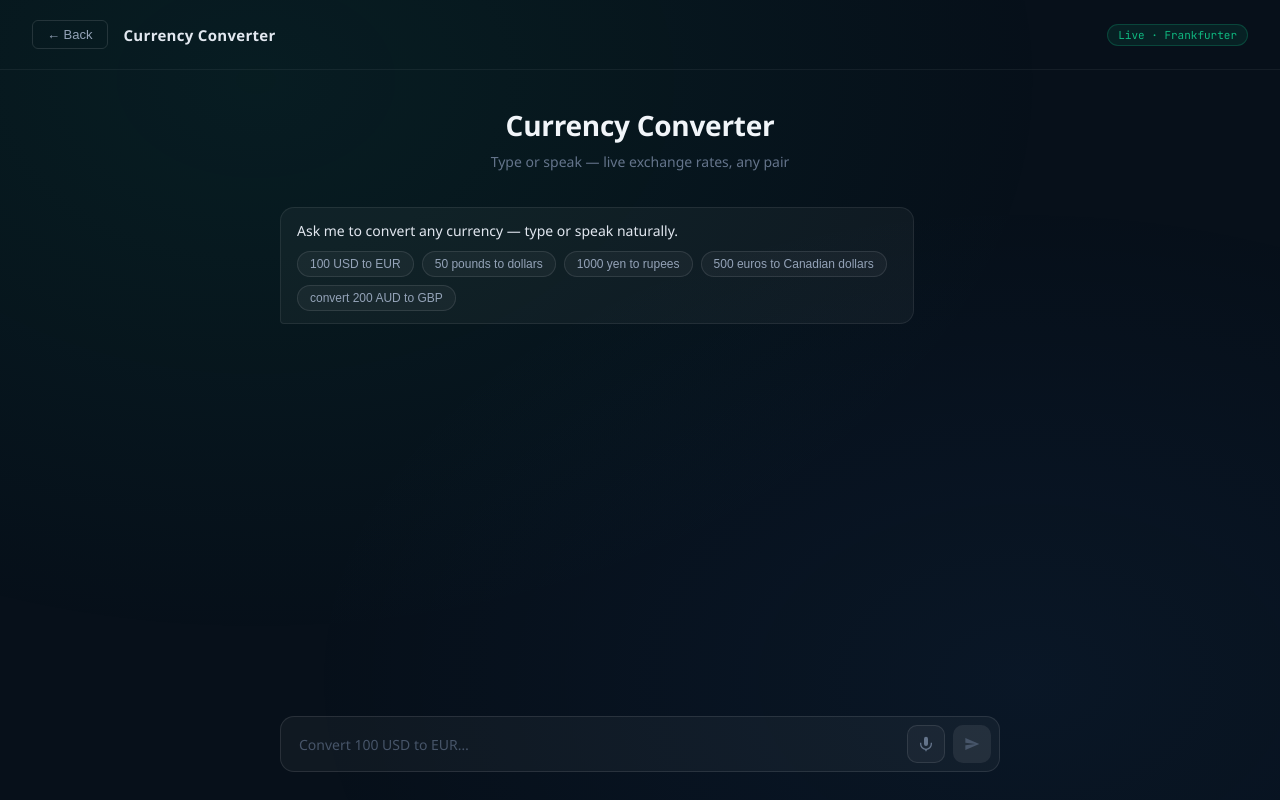
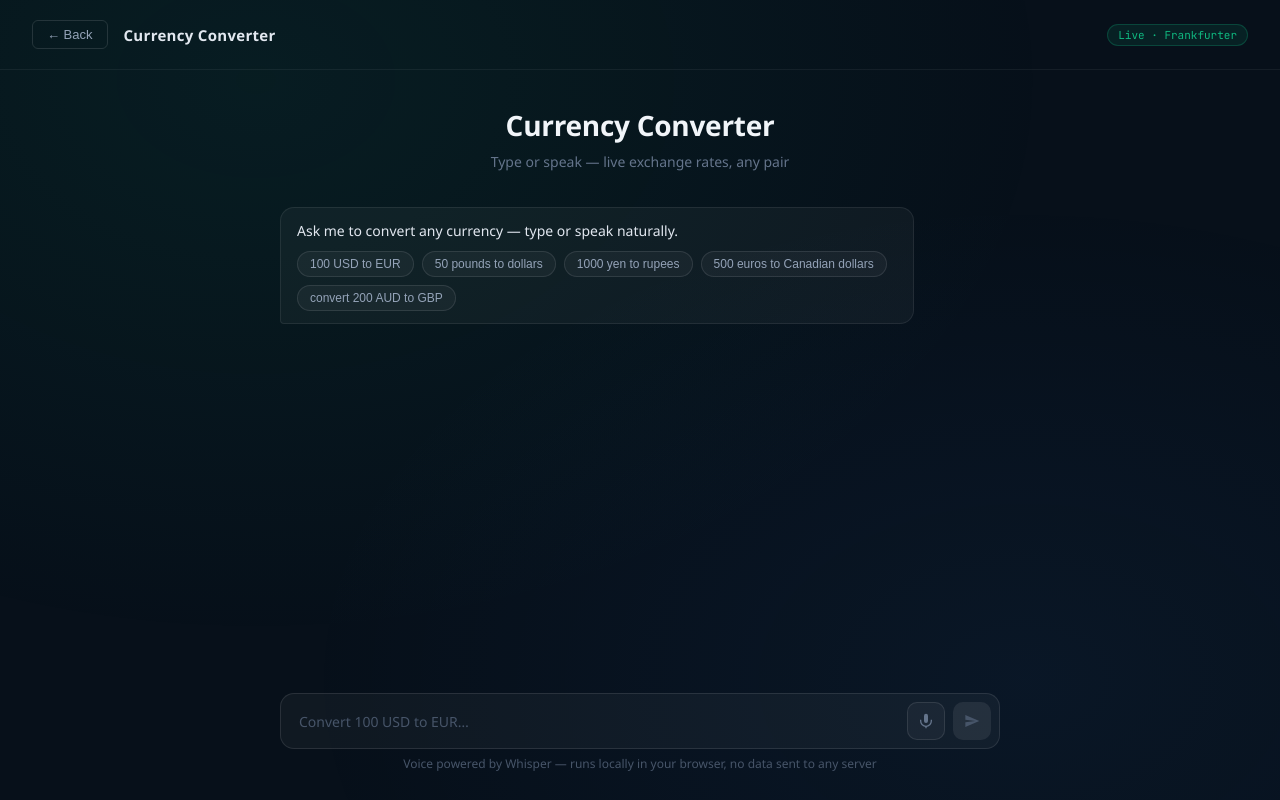
Before and after one commit to adsouza5/portfolio-react, a React (Create React App) app: page /projects/currency in a window 1280 px wide. Built offline with nearby package versions, Linux system fonts and the light colour scheme; a web font is replaced by a local one.

Commit message:
Replace Web Speech API with in-browser Whisper (cross-browser voice)

```diff
--- a/src/components/Currency/CurrencyShowcase.js
+++ b/src/components/Currency/CurrencyShowcase.js
@@ -1,5 +1,6 @@
 import React, { useState, useEffect, useRef, useCallback } from 'react';
 import { useNavigate } from 'react-router-dom';
+import { useWhisper } from './useWhisper';
 import './CurrencyShowcase.css';
 
 // ── Currency name → ISO code map ─────────────────────────────────
@@ -66,25 +67,16 @@ function formatAmount(n, code) {
 
 function parseQuery(text) {
   const s = text.toLowerCase().replace(/[,]/g, '');
-
-  // Build alternation of all known names + 3-letter codes
   const names = Object.keys(CURRENCY_MAP)
-    .sort((a, b) => b.length - a.length) // longest first so "canadian dollar" beats "dollar"
+    .sort((a, b) => b.length - a.length)
     .map(n => n.replace(/[.*+?^${}()|[\]\\]/g, '\\$&'))
     .join('|');
-  const codePattern = '[a-z]{3}';
-  const currencyPattern = `(?:${names}|${codePattern})`;
-
+  const currencyPattern = `(?:${names}|[a-z]{3})`;
   const re = new RegExp(
-    `(\\d+(?:\\.\\d+)?)\\s+(${currencyPattern})\\s+(?:to|in|into)\\s+(${currencyPattern})`
-  );
-  const re2 = new RegExp(
     `(?:convert|change|exchange)?\\s*(\\d+(?:\\.\\d+)?)\\s+(${currencyPattern})\\s+(?:to|in|into)\\s+(${currencyPattern})`
   );
-
-  const m = s.match(re2) || s.match(re);
+  const m = s.match(re);
   if (!m) return null;
-
   const amount = parseFloat(m[1]);
   const from = resolveCurrency(m[2]);
   const to = resolveCurrency(m[3]);
@@ -93,12 +85,11 @@ function parseQuery(text) {
 }
 
 async function fetchConversion(amount, from, to) {
-  const url = `https://api.frankfurter.app/latest?amount=${amount}&from=${from}&to=${to}`;
-  const res = await fetch(url);
-  if (!res.ok) throw new Error(`Rate fetch failed: ${res.status}`);
+  const res = await fetch(`https://api.frankfurter.app/latest?amount=${amount}&from=${from}&to=${to}`);
+  if (!res.ok) throw new Error(`${res.status}`);
   const data = await res.json();
   const result = data.rates[to];
-  if (result === undefined) throw new Error(`Unsupported pair: ${from}/${to}`);
+  if (result === undefined) throw new Error(`Unsupported pair`);
   return { result, rate: result / amount, date: data.date };
 }
 
@@ -112,61 +103,24 @@ const WELCOME = {
   text: 'Ask me to convert any currency — type or speak naturally.',
 };
 
+const MIC_LABEL = {
+  idle: 'Speak',
+  loading: 'Loading model…',
+  recording: 'Stop recording',
+  transcribing: 'Transcribing…',
+};
+
 export default function CurrencyShowcase() {
   const navigate = useNavigate();
   const [messages, setMessages] = useState([WELCOME]);
   const [input, setInput] = useState('');
   const [loading, setLoading] = useState(false);
-  const [listening, setListening] = useState(false);
-  const [transcript, setTranscript] = useState('');
-  const [speechSupported, setSpeechSupported] = useState(true);
   const chatEndRef = useRef(null);
-  const recognitionRef = useRef(null);
   const inputRef = useRef(null);
 
-  useEffect(() => {
-    const SR = window.SpeechRecognition || window.webkitSpeechRecognition;
-    if (!SR) { setSpeechSupported(false); return; }
-
-    const rec = new SR();
-    rec.continuous = false;
-    rec.interimResults = true;
-    rec.lang = 'en-US';
-
-    let finalText = '';
-
-    rec.onstart = () => { setListening(true); finalText = ''; };
-
-    rec.onresult = (e) => {
-      let interim = '';
-      finalText = '';
-      for (const result of e.results) {
-        if (result.isFinal) finalText += result[0].transcript;
-        else interim += result[0].transcript;
-      }
-      setTranscript(finalText || interim);
-      if (finalText) setInput(finalText.trim());
-    };
-
-    rec.onend = () => {
-      setListening(false);
-      setTranscript('');
-      if (finalText.trim()) {
-        handleSend(finalText.trim());
-        finalText = '';
-      }
-    };
-
-    rec.onerror = () => { setListening(false); setTranscript(''); };
-
-    recognitionRef.current = rec;
-  }, []); // eslint-disable-line react-hooks/exhaustive-deps
-
-  useEffect(() => {
-    chatEndRef.current?.scrollIntoView({ behavior: 'smooth' });
-  }, [messages, loading]);
-
-  const addMessage = (msg) => setMessages(prev => [...prev, { id: mkId(), ...msg }]);
+  const addMessage = useCallback((msg) => {
+    setMessages(prev => [...prev, { id: mkId(), ...msg }]);
+  }, []);
 
   const handleSend = useCallback(async (text) => {
     const q = (text ?? input).trim();
@@ -178,11 +132,7 @@ export default function CurrencyShowcase() {
 
     const parsed = parseQuery(q);
     if (!parsed) {
-      addMessage({
-        role: 'bot',
-        type: 'error',
-        text: 'Try something like "100 USD to EUR" or "50 pounds to yen".',
-      });
+      addMessage({ role: 'bot', type: 'error', text: 'Try something like "100 USD to EUR" or "50 pounds to yen".' });
       return;
     }
 
@@ -195,32 +145,31 @@ export default function CurrencyShowcase() {
     } finally {
       setLoading(false);
     }
-  }, [input, loading]); // eslint-disable-line react-hooks/exhaustive-deps
+  }, [input, loading, addMessage]);
 
-  const toggleMic = () => {
-    const rec = recognitionRef.current;
-    if (!rec) return;
-    if (listening) {
-      rec.stop();
-    } else {
-      setInput('');
-      rec.start();
-    }
-  };
+  const { state: whisperState, loadPct, toggle: toggleMic } = useWhisper({
+    onResult: useCallback((text) => {
+      setInput(text);
+      handleSend(text);
+    }, [handleSend]),
+    onError: useCallback((msg) => {
+      addMessage({ role: 'bot', type: 'error', text: msg });
+    }, [addMessage]),
+  });
 
-  const handleFlip = async (msg) => {
-    if (loading) return;
-    const q = `${msg.result.toFixed(2)} ${msg.to} to ${msg.from}`;
-    handleSend(q);
-  };
+  useEffect(() => {
+    chatEndRef.current?.scrollIntoView({ behavior: 'smooth' });
+  }, [messages, loading]);
 
   const handleKeyDown = (e) => {
     if (e.key === 'Enter' && !e.shiftKey) { e.preventDefault(); handleSend(); }
   };
 
+  const micBusy = whisperState !== 'idle';
+  const micActive = whisperState === 'recording';
+
   return (
     <div className="fx-root">
-      {/* Nav */}
       <nav className="fx-nav">
         <button className="fx-back" onClick={() => navigate('/')}>← Back</button>
         <span className="fx-nav-title">Currency Converter</span>
@@ -228,13 +177,11 @@ export default function CurrencyShowcase() {
       </nav>
 
       <div className="fx-layout">
-        {/* Header */}
         <header className="fx-header">
           <h1>Currency Converter</h1>
           <p>Type or speak — live exchange rates, any pair</p>
         </header>
 
-        {/* Chat */}
         <div className="fx-chat">
           {messages.map(msg => (
             <div key={msg.id} className={`fx-msg fx-msg--${msg.role}`}>
@@ -248,21 +195,13 @@ export default function CurrencyShowcase() {
                   </div>
                 </div>
               )}
-
-              {msg.type === 'text' && (
-                <div className="fx-bubble">{msg.text}</div>
-              )}
-
-              {msg.type === 'error' && (
-                <div className="fx-bubble fx-error">{msg.text}</div>
-              )}
-
+              {msg.type === 'text' && <div className="fx-bubble">{msg.text}</div>}
+              {msg.type === 'error' && <div className="fx-bubble fx-error">{msg.text}</div>}
               {msg.type === 'result' && (
                 <div className="fx-bubble">
                   <div className="fx-result">
                     <div className="fx-result-amount">
-                      {formatAmount(msg.result, msg.to)}{' '}
-                      <span>{msg.to}</span>
+                      {formatAmount(msg.result, msg.to)} <span>{msg.to}</span>
                     </div>
                     <div className="fx-result-rate">
                       {formatAmount(msg.amount, msg.from)} {msg.from} = {formatAmount(msg.result, msg.to)} {msg.to}
@@ -272,7 +211,7 @@ export default function CurrencyShowcase() {
                     </div>
                     <div className="fx-result-meta">
                       <span className="fx-result-date">Rate as of {msg.date}</span>
-                      <button className="fx-flip-btn" onClick={() => handleFlip(msg)}>⇄ Reverse</button>
+                      <button className="fx-flip-btn" onClick={() => handleSend(`${msg.result.toFixed(2)} ${msg.to} to ${msg.from}`)}>⇄ Reverse</button>
                     </div>
                   </div>
                 </div>
@@ -284,9 +223,7 @@ export default function CurrencyShowcase() {
             <div className="fx-msg fx-msg--bot">
               <div className="fx-bubble">
                 <div className="fx-typing">
-                  <div className="fx-dot" />
-                  <div className="fx-dot" />
-                  <div className="fx-dot" />
+                  <div className="fx-dot" /><div className="fx-dot" /><div className="fx-dot" />
                 </div>
               </div>
             </div>
@@ -295,11 +232,17 @@ export default function CurrencyShowcase() {
           <div ref={chatEndRef} />
         </div>
 
-        {/* Input */}
         <div className="fx-input-area">
-          {listening && transcript && (
-            <div className="fx-transcript">"{transcript}"</div>
+          {whisperState === 'loading' && (
+            <div className="fx-transcript">Loading voice model… {loadPct > 0 ? `${loadPct}%` : ''}</div>
           )}
+          {whisperState === 'recording' && (
+            <div className="fx-transcript fx-transcript--recording">Recording — click mic to stop</div>
+          )}
+          {whisperState === 'transcribing' && (
+            <div className="fx-transcript">Transcribing…</div>
+          )}
+
           <div className="fx-input-row">
             <input
               ref={inputRef}
@@ -307,16 +250,16 @@ export default function CurrencyShowcase() {
               value={input}
               onChange={e => setInput(e.target.value)}
               onKeyDown={handleKeyDown}
-              placeholder={listening ? 'Listening...' : 'Convert 100 USD to EUR…'}
-              disabled={listening}
+              placeholder={micBusy ? MIC_LABEL[whisperState] : 'Convert 100 USD to EUR…'}
+              disabled={micBusy}
             />
-            {speechSupported && (
             <button
-                className={`fx-mic${listening ? ' fx-mic--listening' : ''}`}
+              className={`fx-mic${micActive ? ' fx-mic--listening' : ''}${whisperState === 'loading' || whisperState === 'transcribing' ? ' fx-mic--busy' : ''}`}
               onClick={toggleMic}
-                title={listening ? 'Stop listening' : 'Speak'}
+              disabled={whisperState === 'loading' || whisperState === 'transcribing'}
+              title={MIC_LABEL[whisperState]}
             >
-                {listening ? (
+              {micActive ? (
                 <svg width="16" height="16" viewBox="0 0 24 24" fill="currentColor">
                   <rect x="6" y="6" width="12" height="12" rx="2" />
                 </svg>
@@ -327,11 +270,10 @@ export default function CurrencyShowcase() {
                 </svg>
               )}
             </button>
-            )}
             <button
               className="fx-send"
               onClick={() => handleSend()}
-              disabled={!input.trim() || loading || listening}
+              disabled={!input.trim() || loading || micBusy}
               title="Send"
             >
               <svg width="16" height="16" viewBox="0 0 24 24" fill="currentColor">
@@ -339,9 +281,9 @@ export default function CurrencyShowcase() {
               </svg>
             </button>
           </div>
-          {!speechSupported && (
-            <div className="fx-unsupported">Voice input not supported in this browser. Try Chrome or Edge.</div>
-          )}
+          <div className="fx-unsupported">
+            Voice powered by Whisper — runs locally in your browser, no data sent to any server
+          </div>
         </div>
       </div>
     </div>
--- /dev/null
+++ b/src/components/Currency/useWhisper.js
@@ -0,0 +1,110 @@
+import { useState, useRef, useCallback } from 'react';
+
+// Module-level singleton so model persists across re-renders
+let _transcriber = null;
+let _loadPromise = null;
+
+async function getTranscriber(onProgress) {
+  if (_transcriber) return _transcriber;
+  if (_loadPromise) return _loadPromise;
+
+  _loadPromise = (async () => {
+    const { pipeline, env } = await import('@xenova/transformers');
+    env.allowLocalModels = false;
+    const t = await pipeline(
+      'automatic-speech-recognition',
+      'Xenova/whisper-tiny.en',
+      { progress_callback: onProgress }
+    );
+    _transcriber = t;
+    _loadPromise = null;
+    return t;
+  })();
+
+  return _loadPromise;
+}
+
+// 'idle' | 'loading' | 'recording' | 'transcribing'
+export function useWhisper({ onResult, onError }) {
+  const [state, setState] = useState('idle');
+  const [loadPct, setLoadPct] = useState(0);
+  const recorderRef = useRef(null);
+  const chunksRef = useRef([]);
+  const streamRef = useRef(null);
+
+  const start = useCallback(async () => {
+    setState('loading');
+
+    let transcriber;
+    try {
+      transcriber = await getTranscriber((p) => {
+        if (p.status === 'progress' && typeof p.progress === 'number') {
+          setLoadPct(Math.round(p.progress));
+        }
+      });
+    } catch (err) {
+      setState('idle');
+      onError('Failed to load voice model.');
+      return;
+    }
+
+    let stream;
+    try {
+      stream = await navigator.mediaDevices.getUserMedia({ audio: true, video: false });
+    } catch {
+      setState('idle');
+      onError('Microphone access denied.');
+      return;
+    }
+
+    streamRef.current = stream;
+    chunksRef.current = [];
+
+    const recorder = new MediaRecorder(stream);
+    recorderRef.current = recorder;
+
+    recorder.ondataavailable = (e) => {
+      if (e.data.size > 0) chunksRef.current.push(e.data);
+    };
+
+    recorder.onstop = async () => {
+      streamRef.current?.getTracks().forEach((t) => t.stop());
+      setState('transcribing');
+
+      try {
+        const blob = new Blob(chunksRef.current, { type: 'audio/webm' });
+        const arrayBuffer = await blob.arrayBuffer();
+        const audioCtx = new AudioContext({ sampleRate: 16000 });
+        const audioBuffer = await audioCtx.decodeAudioData(arrayBuffer);
+        const float32 = audioBuffer.getChannelData(0);
+
+        const output = await transcriber(float32, {
+          language: 'english',
+          task: 'transcribe',
+        });
+
+        const text = (output.text || '').trim();
+        if (text) onResult(text);
+        else onError('No speech detected — try again.');
+      } catch {
+        onError('Transcription failed — try again.');
+      } finally {
+        setState('idle');
+      }
+    };
+
+    recorder.start();
+    setState('recording');
+  }, [onResult, onError]);
+
+  const stop = useCallback(() => {
+    recorderRef.current?.stop();
+  }, []);
+
+  const toggle = useCallback(() => {
+    if (state === 'recording') stop();
+    else if (state === 'idle') start();
+  }, [state, start, stop]);
+
+  return { state, loadPct, toggle };
+}
```
Also changed, not shown: src/components/Currency/CurrencyShowcase.css (+9 -0 lines). Lines whose indentation alone changed are shown as unchanged.
